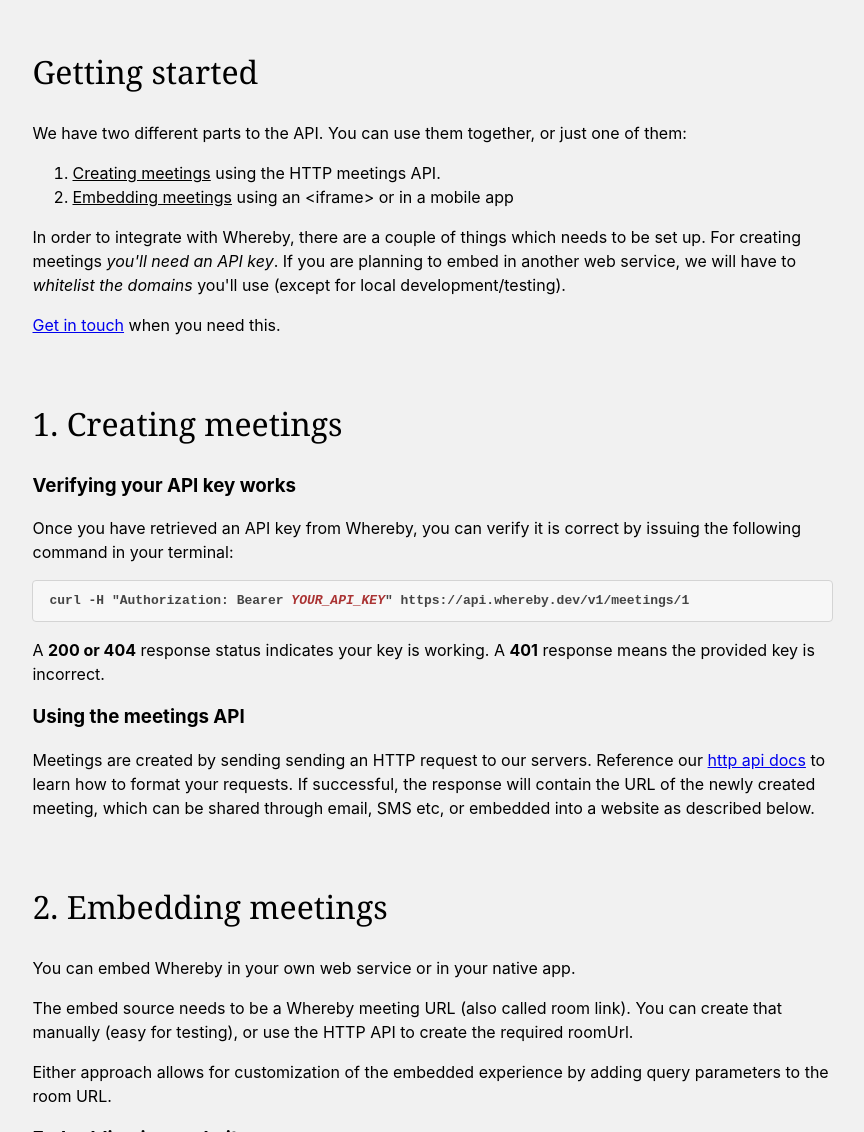
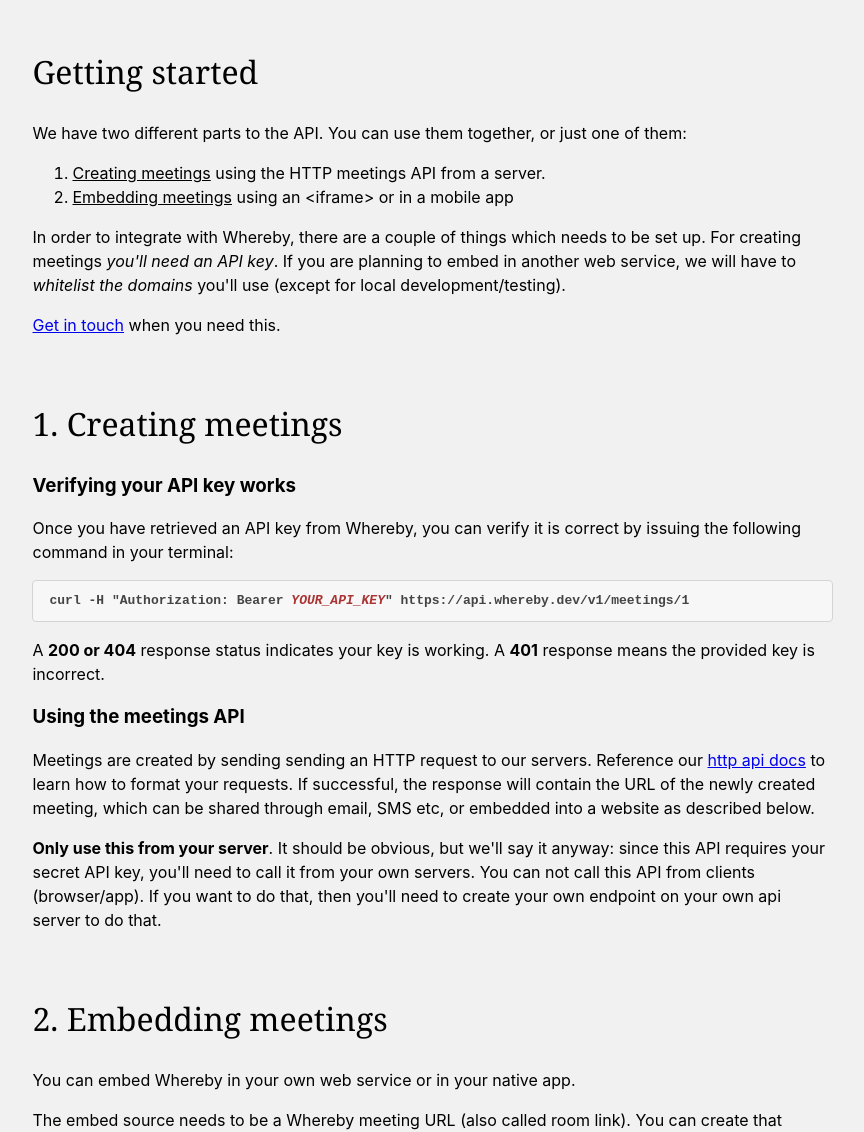
Before and after one commit to appearin/appearin.github.io, a plain HTML site: page index.html in a window 1280 px wide. Shown: the part 281-1413 px from the top of the page, without its empty margins (319-1183 px from the left). Drawn offline with Linux system fonts and the light colour scheme; a web font is replaced by a local one.

Commit message:
api: Explain to customers they can't call http api from browser
:rolleyes:

```diff
--- a/index.html
+++ b/index.html
@@ -35,7 +35,7 @@
             <li>
               <a href="#creating_meetings" class="internal"
                 >Creating meetings</a>
-              using the HTTP meetings API.
+              using the HTTP meetings API from a server.
             </li>
 
             <li>
@@ -83,6 +83,12 @@
             contain the URL of the newly created meeting, which can be shared
             through email, SMS etc, or embedded into a website as described
             below.
+          </p>
+          <p>
+            <strong>Only use this from your server</strong>. It should be obvious, but we'll say it
+            anyway: since this API requires your secret API key, you'll need to call it from your
+            own servers. You can not call this API from clients (browser/app). If you want to do
+            that, then you'll need to create your own endpoint on your own api server to do that.
           </p>
 
           <h2 id="embedding_meetings">2. Embedding meetings</h2>
```
